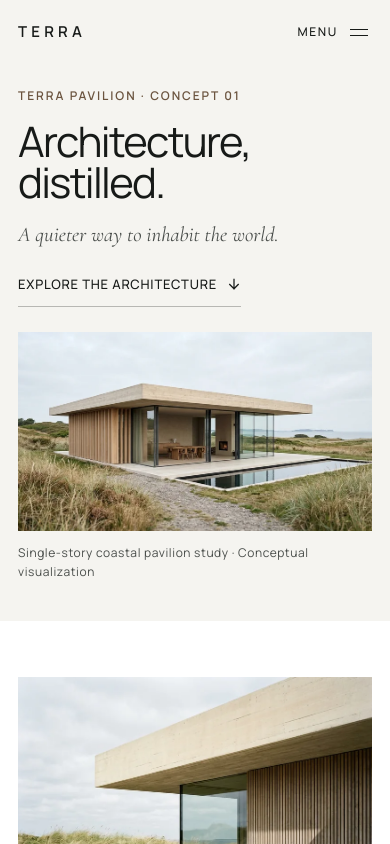
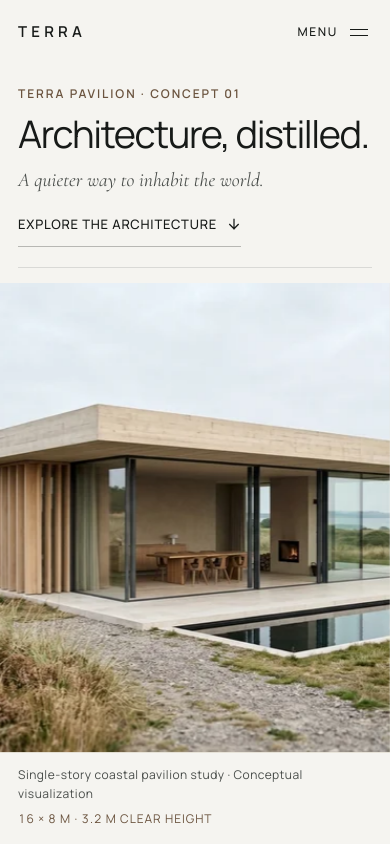
Before and after one commit to Skiidig/TERRA-Project, a React (Vite) app: page / in a window 390 px wide. Shown: the top 844 px of the page. Built offline with nearby package versions, Linux system fonts and the light colour scheme.

Commit message:
feat: refine TERRA monumental editorial hero

```diff
--- a/index.html
+++ b/index.html
@@ -30,7 +30,7 @@
       type="image/webp"
       href="/images/hero.webp"
       imagesrcset="/images/hero-800w.webp 800w, /images/hero.webp 1376w"
-      imagesizes="(max-width: 767px) 94vw, (max-width: 1440px) 91vw, 1376px"
+      imagesizes="100vw"
       fetchpriority="high"
     />
     <link rel="icon" type="image/svg+xml" href="/favicon.svg" />
--- a/src/App.tsx
+++ b/src/App.tsx
@@ -104,40 +104,64 @@ export function App() {
     const root = rootRef.current
     if (!root) return
 
-    const prefersReducedMotion = window.matchMedia('(prefers-reduced-motion: reduce)').matches
-    if (prefersReducedMotion) return
+    const mm = gsap.matchMedia()
+    mm.add(
+      {
+        motionOk: '(prefers-reduced-motion: no-preference)',
+        isDesktop: '(min-width: 64rem)',
+        isCompact: '(max-width: 47.99rem)',
+      },
+      (context) => {
+        const { motionOk, isDesktop, isCompact } = context.conditions ?? {}
+        if (!motionOk) return
 
-    const ctx = gsap.context(() => {
-      // 1. Hero entrance: immediate, restrained editorial typography + masked pavilion settle
-      gsap.from('[data-hero-reveal]', {
-        opacity: 0,
-        y: 14,
-        duration: 0.78,
-        stagger: 0.07,
-        ease: 'power3.out',
+        // 1. Hero entrance: single coordinated timeline, LCP image visible immediately at opacity 1
+        const heroTl = gsap.timeline({ defaults: { ease: 'power3.out' } })
+        heroTl
+          .fromTo(
+            '[data-hero-img]',
+            { scale: 1.035 },
+            {
+              scale: 1,
+              duration: 1.15,
+              clearProps: 'transform',
+            },
+            0,
+          )
+          .fromTo(
+            '[data-hero-reveal]',
+            { opacity: 0.78, y: 12 },
+            {
+              opacity: 1,
+              y: 0,
+              duration: 0.72,
+              stagger: 0.06,
               clearProps: 'transform,opacity',
-      })
-
-      gsap.fromTo(
-        '[data-hero-frame]',
-        { clipPath: 'inset(5% 0% 0% 0%)', opacity: 0.92 },
+            },
+            0.02,
+          )
+          .fromTo(
+            '[data-hero-rule]',
+            { scaleX: 0 },
             {
-          clipPath: 'inset(0% 0% 0% 0%)',
+              scaleX: 1,
+              duration: 0.85,
+              transformOrigin: 'left center',
+              clearProps: 'transform',
+            },
+            0.06,
+          )
+          .fromTo(
+            '[data-hero-caption]',
+            { opacity: 0.65, y: 6 },
+            {
               opacity: 1,
-          duration: 1.05,
-          delay: 0.08,
-          ease: 'power3.out',
-          clearProps: 'clipPath,opacity',
+              y: 0,
+              duration: 0.56,
+              clearProps: 'transform,opacity',
             },
+            0.16,
           )
-
-      gsap.from('[data-hero-img]', {
-        scale: 1.05,
-        duration: 1.25,
-        delay: 0.08,
-        ease: 'power3.out',
-        clearProps: 'transform',
-      })
 
         // 2. Architectural media mask reveals (skip elements already above/in view; play once without self-killing mid-init)
         const mediaFrames = gsap.utils.toArray<HTMLElement>('[data-media-reveal]')
@@ -179,34 +203,30 @@ export function App() {
 
         // 3. Concise editorial text reveals — start from a legible opacity floor on mobile so
         //    headings never appear washed out while scrolling into view
-      const isCompactViewport = window.matchMedia('(max-width: 47.99rem)').matches
         const revealGroups = gsap.utils.toArray<HTMLElement>('[data-reveal]')
         revealGroups.forEach((element) => {
           if (element.getBoundingClientRect().top < window.innerHeight * 0.96) return
           gsap.from(element, {
-          opacity: isCompactViewport ? 0.85 : 0.32,
-          y: isCompactViewport ? 10 : 14,
-          duration: isCompactViewport ? 0.36 : 0.54,
+            opacity: isCompact ? 0.85 : 0.32,
+            y: isCompact ? 10 : 14,
+            duration: isCompact ? 0.36 : 0.54,
             ease: 'power3.out',
             clearProps: 'transform,opacity',
             scrollTrigger: {
               trigger: element,
-            start: isCompactViewport ? 'top 98%' : 'top 95%',
+              start: isCompact ? 'top 98%' : 'top 95%',
               toggleActions: 'play none none none',
             },
           })
         })
 
-      // 4. Desktop-only subtle scroll-linked motion (hero handoff scale + spatial interior parallax)
-      const mm = gsap.matchMedia()
-      mm.add('(min-width: 64rem)', () => {
-        const heroImg = root.querySelector<HTMLElement>('[data-hero-img]')
+        // 4. Desktop-only subtle scroll-linked motion (conflict-free hero stage handoff + spatial parallax)
+        if (isDesktop) {
           const heroSection = root.querySelector<HTMLElement>('.hero-section')
-        if (heroImg && heroSection) {
-          gsap.to(heroImg, {
-            scale: 1.045,
-            yPercent: 2.5,
-            ease: 'none',
+          const heroParallax = root.querySelector<HTMLElement>('[data-hero-parallax]')
+          const heroHeader = root.querySelector<HTMLElement>('.hero-header')
+          if (heroSection && heroParallax) {
+            const heroExitTl = gsap.timeline({
               scrollTrigger: {
                 trigger: heroSection,
                 start: 'top top',
@@ -214,6 +234,26 @@ export function App() {
                 scrub: 0.6,
               },
             })
+            heroExitTl.to(
+              heroParallax,
+              {
+                scale: 1.04,
+                yPercent: 4.5,
+                ease: 'none',
+              },
+              0,
+            )
+            if (heroHeader) {
+              heroExitTl.to(
+                heroHeader,
+                {
+                  y: -16,
+                  opacity: 0.38,
+                  ease: 'none',
+                },
+                0,
+              )
+            }
           }
 
           const parallaxImages = gsap.utils.toArray<HTMLElement>('[data-parallax-img]')
@@ -233,10 +273,12 @@ export function App() {
               },
             )
           })
-      })
-    }, root)
+        }
+      },
+      root,
+    )
 
-    return () => ctx.revert()
+    return () => mm.revert()
   }, [])
 
   function handleNavClick() {
@@ -310,12 +352,12 @@ export function App() {
       </header>
 
       <main id="main-content" tabIndex={-1}>
-        {/* 1. HERO */}
+        {/* 1. HERO — V3-004A Monumental Editorial Prototype */}
         <section className="hero-section" aria-labelledby="hero-headline">
-          <div className="container">
+          <div className="container hero-top">
             <div className="hero-header">
               <div className="hero-title-block">
-                <p className="eyebrow" data-hero-reveal>
+                <p className="eyebrow hero-eyebrow" data-hero-reveal>
                   {heroContent.eyebrow}
                 </p>
                 <h1 id="hero-headline" className="hero-headline" data-hero-reveal>
@@ -345,13 +387,16 @@ export function App() {
                 </a>
               </div>
             </div>
+            <div className="hero-hairline" aria-hidden="true" data-hero-rule />
+          </div>
 
           <figure className="hero-figure">
             <div className="media-frame media-frame-hero" data-hero-frame>
+              <div className="hero-parallax-stage" data-hero-parallax>
                 <img
                   src={heroContent.image}
                   srcSet={heroContent.imageSrcSet}
-                  sizes="(max-width: 767px) 94vw, (max-width: 1440px) 91vw, 1376px"
+                  sizes="100vw"
                   alt={heroContent.imageAlt}
                   width={heroContent.width}
                   height={heroContent.height}
@@ -361,11 +406,12 @@ export function App() {
                   data-hero-img
                 />
               </div>
-              <figcaption className="media-caption" data-hero-reveal>
-                {heroContent.caption}
+            </div>
+            <figcaption className="container hero-caption-bar" data-hero-caption>
+              <span className="hero-caption-text">{heroContent.caption}</span>
+              <span className="hero-caption-datum">16 × 8 m · 3.2 m clear height</span>
             </figcaption>
           </figure>
-          </div>
         </section>
 
         {/* 2. PHILOSOPHY */}
--- a/src/style.css
+++ b/src/style.css
@@ -120,6 +120,17 @@ button {
 .section-charcoal :focus-visible,
 .site-footer :focus-visible {
   outline-color: var(--color-ivory);
+}
+
+::selection {
+  background-color: var(--color-charcoal);
+  color: var(--color-ivory);
+}
+
+.section-charcoal ::selection,
+.site-footer ::selection {
+  background-color: var(--color-ivory);
+  color: var(--color-charcoal);
 }
 
 .page-shell {
@@ -427,25 +438,37 @@ section[id] {
   color: var(--color-ink-muted);
 }
 
-/* 1. HERO */
+/* 1. HERO — V3-004A Monumental Editorial Composition */
 .hero-section {
   background-color: var(--color-ivory);
-  padding-block: clamp(1.25rem, 2.5vh, 2.25rem) clamp(2.5rem, 4.5vh, 3.75rem);
+  min-height: calc(100svh - var(--header-height));
+  display: flex;
+  flex-direction: column;
+  justify-content: space-between;
+  padding-block: clamp(1rem, 2.2vh, 1.75rem) clamp(1rem, 2vh, 1.5rem);
+}
+
+.hero-top {
+  flex: 0 0 auto;
 }
 
 .hero-header {
   display: grid;
   grid-template-columns: 1fr;
-  gap: 1.25rem;
+  gap: clamp(0.875rem, 2vh, 1.25rem);
   align-items: end;
-  margin-bottom: clamp(1.35rem, 2.6vh, 2rem);
+  padding-bottom: clamp(1rem, 2.2vh, 1.5rem);
+}
+
+.hero-eyebrow {
+  margin-block-end: clamp(0.625rem, 1.4vh, 0.875rem);
 }
 
 .hero-headline {
-  font-size: clamp(2.625rem, 6.4vw, 5.375rem);
+  font-size: clamp(2.375rem, 6vw, 5.25rem);
   font-weight: 400;
   line-height: 0.96;
-  letter-spacing: -0.04em;
+  letter-spacing: -0.038em;
   color: var(--color-charcoal);
   text-wrap: balance;
 }
@@ -454,17 +477,24 @@ section[id] {
   display: flex;
   flex-direction: column;
   align-items: flex-start;
-  gap: 0.875rem;
-  padding-bottom: 0.2rem;
+  gap: 0.625rem;
+  padding-bottom: 0.125rem;
 }
 
 .hero-supporting {
   font-family: var(--font-serif-accent);
   font-style: italic;
-  font-size: clamp(1.3rem, 1.8vw, 1.625rem);
-  line-height: 1.28;
+  font-size: clamp(1.225rem, 1.75vw, 1.575rem);
+  line-height: 1.26;
   color: var(--color-ink-muted);
   text-wrap: balance;
+}
+
+.hero-hairline {
+  width: 100%;
+  height: 1px;
+  background-color: var(--color-rule);
+  margin-bottom: clamp(0.875rem, 1.8vh, 1.35rem);
 }
 
 .editorial-link {
@@ -494,9 +524,50 @@ section[id] {
   transform: translateY(3px);
 }
 
+.hero-figure {
+  flex: 1 1 auto;
+  display: flex;
+  flex-direction: column;
+  width: 100%;
+}
+
 .media-frame-hero {
-  aspect-ratio: 16 / 9;
+  flex: 1 1 auto;
   width: 100%;
+  min-height: clamp(14.5rem, 44svh, 28rem);
+}
+
+.hero-parallax-stage {
+  position: absolute;
+  inset: 0;
+  width: 100%;
+  height: 100%;
+  will-change: transform;
+}
+
+.media-frame-hero .media-img {
+  object-position: 44% 55%;
+  will-change: transform;
+}
+
+.hero-caption-bar {
+  flex: 0 0 auto;
+  display: flex;
+  flex-wrap: wrap;
+  align-items: baseline;
+  justify-content: space-between;
+  gap: 0.375rem 1.5rem;
+  padding-top: 0.75rem;
+  font-size: 0.75rem;
+  letter-spacing: 0.04em;
+  color: var(--color-ink-muted);
+}
+
+.hero-caption-datum {
+  font-variant-numeric: tabular-nums;
+  letter-spacing: 0.08em;
+  text-transform: uppercase;
+  color: var(--color-timber-deep);
 }
 
 /* 2. PHILOSOPHY */
@@ -1089,6 +1160,31 @@ section[id] {
 
 /* Compact short mobile safety (e.g. 320x568) */
 @media (max-height: 40rem) and (max-width: 47.99rem) {
+  .hero-section {
+    padding-block: 0.75rem 0.875rem;
+  }
+
+  .hero-header {
+    gap: 0.625rem;
+    padding-bottom: 0.75rem;
+  }
+
+  .hero-hairline {
+    margin-bottom: 0.75rem;
+  }
+
+  .hero-headline {
+    font-size: 2.25rem;
+  }
+
+  .media-frame-hero {
+    min-height: 12.75rem;
+  }
+
+  .hero-caption-datum {
+    display: none;
+  }
+
   .anatomy-runway {
     --anatomy-runway: 560px;
   }
@@ -1191,9 +1287,22 @@ section[id] {
 
 /* Desktop (>= 1024px) */
 @media (min-width: 64rem) {
+  .hero-section {
+    height: calc(100svh - var(--header-height));
+    min-height: 39rem;
+    max-height: 60rem;
+    padding-block: clamp(1.125rem, 2.2vh, 1.85rem) clamp(1rem, 1.8vh, 1.5rem);
+  }
+
   .hero-header {
-    grid-template-columns: minmax(0, 7.5fr) minmax(0, 4.5fr);
-    gap: 3rem;
+    grid-template-columns: minmax(0, 7.6fr) minmax(0, 4.4fr);
+    gap: 2.5rem;
+    padding-bottom: clamp(1rem, 2vh, 1.5rem);
+  }
+
+  .hero-headline {
+    font-size: clamp(3.5rem, 5.8vw, 5.25rem);
+    white-space: nowrap;
   }
 
   .hero-aside {
@@ -1202,13 +1311,17 @@ section[id] {
     text-align: right;
   }
 
+  .hero-figure {
+    min-height: 0;
+  }
+
   .media-frame-hero {
-    aspect-ratio: auto;
-    height: clamp(22.5rem, calc(100svh - 21.5rem), 31.5rem);
+    min-height: 0;
+    height: 100%;
   }
 
   .media-frame-hero .media-img {
-    object-position: center 58%;
+    object-position: center 54%;
   }
 
   .philosophy-grid {
```
Lines whose indentation alone changed are shown as unchanged.
